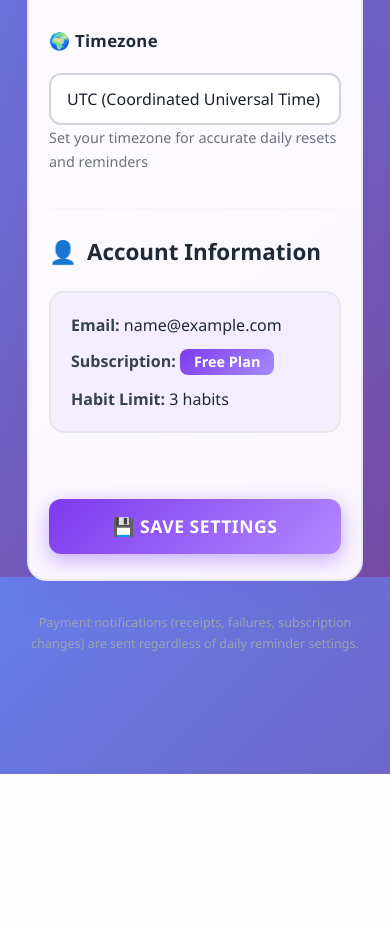
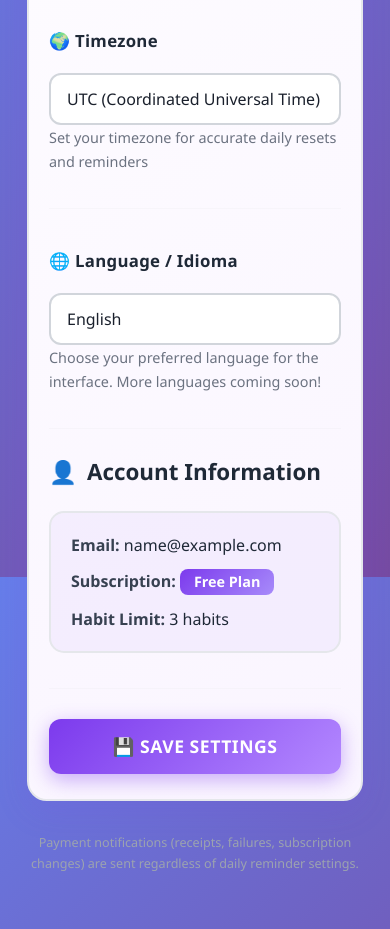
Before and after one commit to pav-vil/habit-tracker-app, a Flask app: page /auth/settings in a window 390 px wide. Shown: the part 1111-2040 px from the top of the page. Before the commit the page ends 1885 px from the top, so only its background shows below. Run offline with Flask 3, Linux system fonts and the light colour scheme; the visitor is signed in with stand-in values (Sample User, id 1); some libraries are stand-ins or nearby versions.

Commit message:
Add language selection to mobile settings page
Add Language/Idioma dropdown to the mobile settings page (/auth/settings)
so users can change their language preference from the mobile bottom nav
Settings icon:

Backend changes (auth.py):
- Handle language field in POST request
- Validate language is 'en' or 'es'
- Save language preference to user model
- Update docstring to include language

Frontend changes (templates/settings.html):
- Add language dropdown with English and Spanish options
- Place between Timezone and Account Information sections
- Use bilingual label: "🌐 Language / Idioma"
- Help text: "Choose your preferred language for the interface"
- Styled with same modern gradient aesthetic

Now both settings pages (mobile and profile) have the language option,
providing a consistent experience across all entry points.

🤖 Generated with [Claude Code](https://claude.com/claude-code)

Co-Authored-By: Claude Sonnet 4.5 <noreply@anthropic.com>

```diff
--- a/auth.py
+++ b/auth.py
@@ -119,7 +119,7 @@ def logout():
 def settings():
     """
     User settings page.
-    Allows users to configure email notification preferences.
+    Allows users to configure email notification preferences, timezone, and language.
     """
     if request.method == 'POST':
         try:
@@ -127,6 +127,11 @@ def settings():
             current_user.email_notifications_enabled = request.form.get('email_notifications_enabled') == 'on'
             current_user.reminder_time = request.form.get('reminder_time', '09:00')
             current_user.reminder_days = request.form.get('reminder_days', 'all')
+
+            # Update language
+            language = request.form.get('language', 'en')
+            if language in ['en', 'es']:  # Validate language choice
+                current_user.language = language
 
             # Update timezone
             timezone = request.form.get('timezone', 'UTC')
--- a/templates/settings.html
+++ b/templates/settings.html
@@ -491,6 +491,24 @@
 
                     <hr>
 
+                    <!-- Language Setting -->
+                    <div class="settings-section">
+                        <label for="language" class="form-label">
+                            🌐 Language / Idioma
+                        </label>
+                        <select class="form-select" id="language" name="language">
+                            <option value="en" {% if current_user.language == 'en' or not current_user.language %}selected{% endif %}>
+                                English
+                            </option>
+                            <option value="es" {% if current_user.language == 'es' %}selected{% endif %}>
+                                Español (Spanish)
+                            </option>
+                        </select>
+                        <small class="text-muted">Choose your preferred language for the interface. More languages coming soon!</small>
+                    </div>
+
+                    <hr>
+
                     <!-- Account Information Section -->
                     <div class="settings-section">
                         <h4 class="section-header">
```
